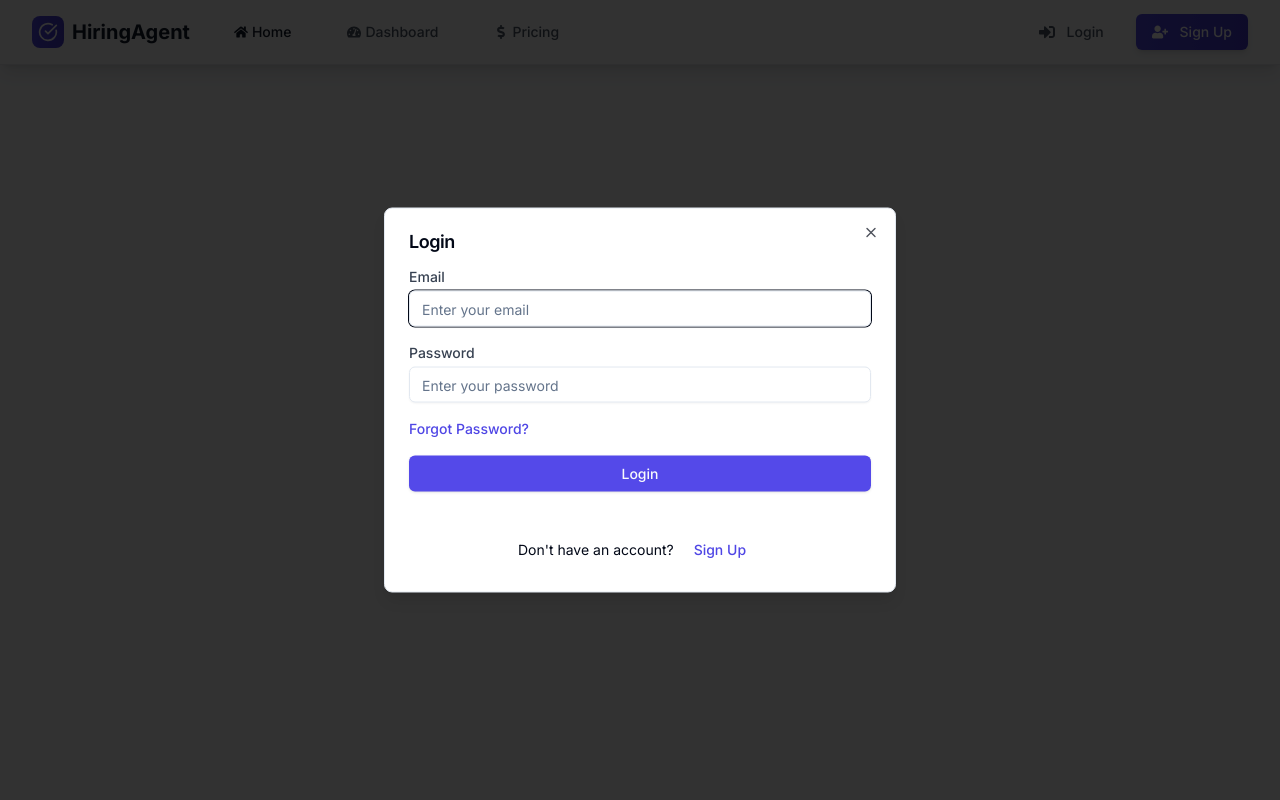
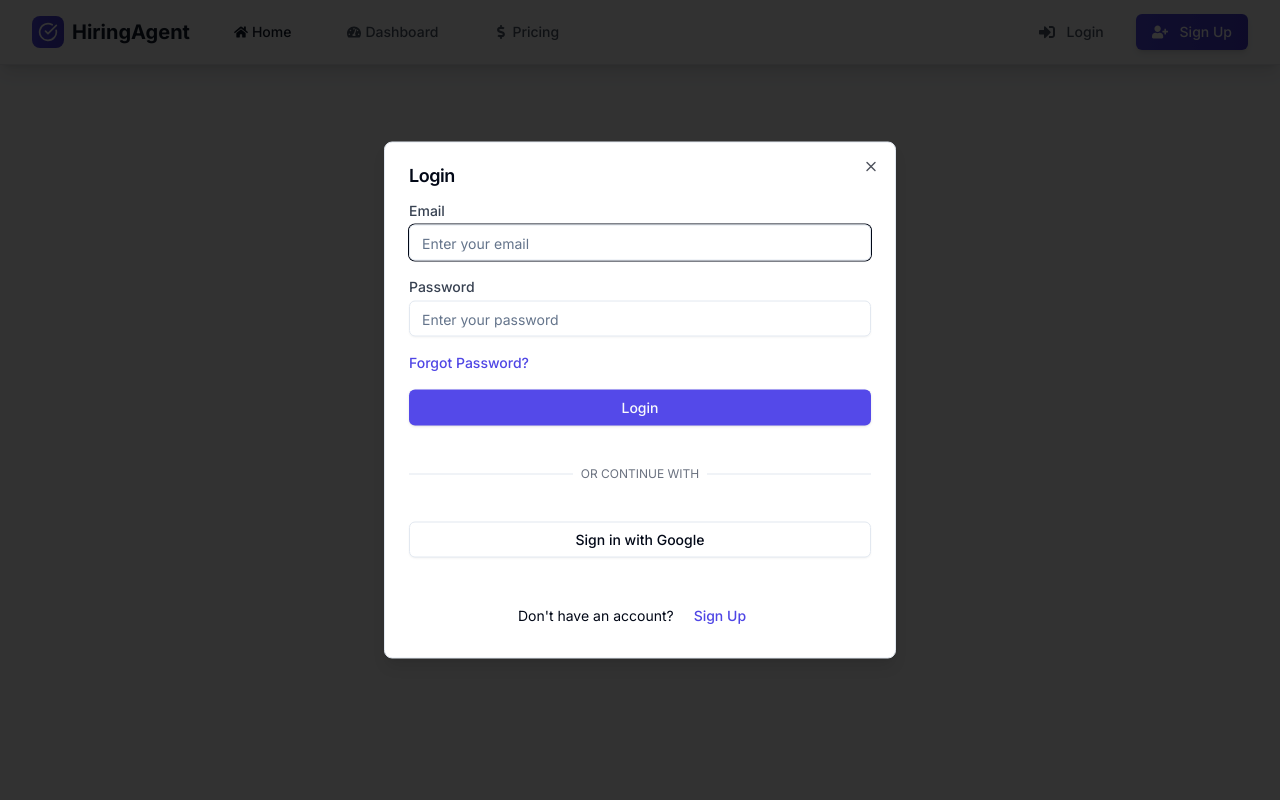
Before and after one commit to mokwathedeveloper/automated_hiring_agent, a Next.js app: page /auth in a window 1280 px wide. Shown: the top 800 px of the page. Built offline with nearby package versions, Linux system fonts and the light colour scheme; no server answers.

Commit message:
feat(auth): integrate Google OAuth for login/signup

```diff
--- a/src/components/AuthModal.tsx
+++ b/src/components/AuthModal.tsx
@@ -5,6 +5,7 @@ import { Button } from '@/components/ui/button';
 import { Input } from '@/components/ui/input';
 import { Dialog, DialogContent, DialogHeader, DialogTitle, DialogDescription } from '@/components/ui/dialog';
 import { supabase } from '@/lib/supabase';
+import { signIn } from 'next-auth/react';
 
 interface AuthModalProps {
   isOpen: boolean;
@@ -268,6 +269,24 @@ export default function AuthModal({ isOpen, onClose }: AuthModalProps) {
 
         {renderForm()}
 
+        <div className="relative my-6">
+          <div className="absolute inset-0 flex items-center">
+            <span className="w-full border-t" />
+          </div>
+          <div className="relative flex justify-center text-xs uppercase">
+            <span className="bg-white px-2 text-gray-500">Or continue with</span>
+          </div>
+        </div>
+
+        <Button
+          variant="outline"
+          className="w-full"
+          onClick={() => signIn('google')}
+          disabled={isLoading || !!success}
+        >
+          Sign in with Google
+        </Button>
+
         <div className="mt-6 text-sm text-center">
           {mode !== 'signup' && (
             <p>
--- a/src/lib/nextauth.ts
+++ b/src/lib/nextauth.ts
@@ -1,7 +1,19 @@
 import { NextAuthOptions } from 'next-auth';
+import GoogleProvider from 'next-auth/providers/google';
+import { SupabaseAdapter } from '@auth/supabase-adapter';
+import { supabase } from '@/lib/supabase';
 
 export const authOptions: NextAuthOptions = {
-  providers: [],
+  providers: [
+    GoogleProvider({
+      clientId: process.env.GOOGLE_CLIENT_ID as string,
+      clientSecret: process.env.GOOGLE_CLIENT_SECRET as string,
+    }),
+  ],
+  adapter: SupabaseAdapter({
+    url: process.env.NEXT_PUBLIC_SUPABASE_URL as string,
+    secret: process.env.SUPABASE_SERVICE_ROLE_KEY as string,
+  }),
   session: {
     strategy: 'jwt',
   },
```
